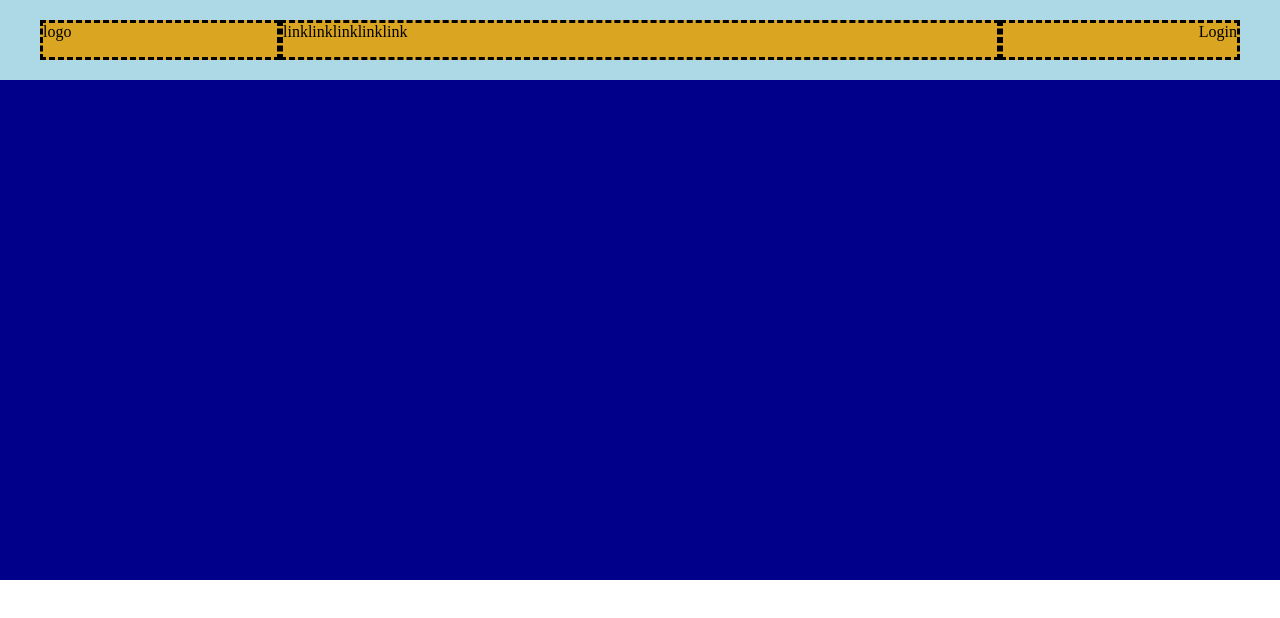
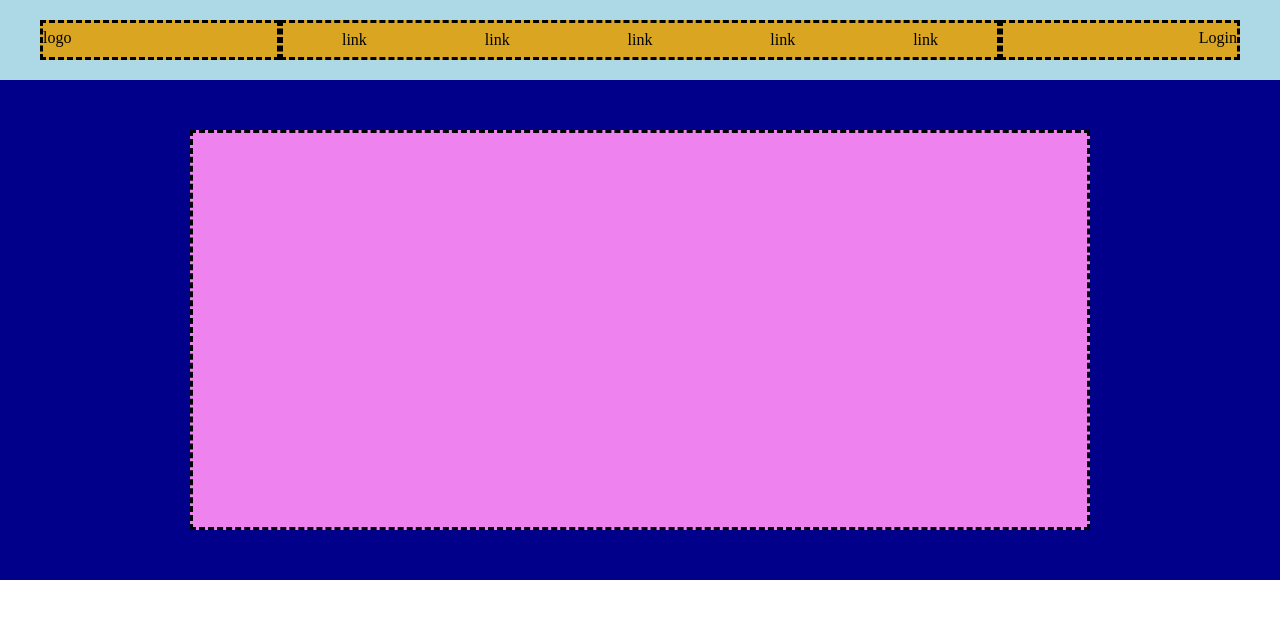
Before and after one commit to tinotringali/htmlcss-struttura-disc, a plain HTML site: page index.html in a window 1280 px wide. Drawn offline with Linux system fonts and the light colour scheme.

Commit message:
final header css

```diff
--- a/css/style.css
+++ b/css/style.css
@@ -22,6 +22,12 @@ ________
     min-height: 40px;
 }
 
+.debug .col-pink{
+    background-color: #ee82ee;
+    border-style: dashed;
+}
+
+
 
 
 /*
@@ -43,6 +49,7 @@ header{
 
 .logo, .login{
     width: 240px;
+    line-height: 30px;
 }
 
 .login{
@@ -53,10 +60,24 @@ ul{
     display: flex;
     width: 720px;
     list-style: none;
+    line-height: 30px;
+}
+
+li{
+margin: auto;
 }
 
 .sfondo-header{
+    display: flex;
+    align-items: center;
+    justify-content:center;
     background-color: #00008b;
     min-height: 500px;
     width: 100%;
 }
+
+.col-pink{
+    height: 400px;
+    width: 900px;
+
+}
```
